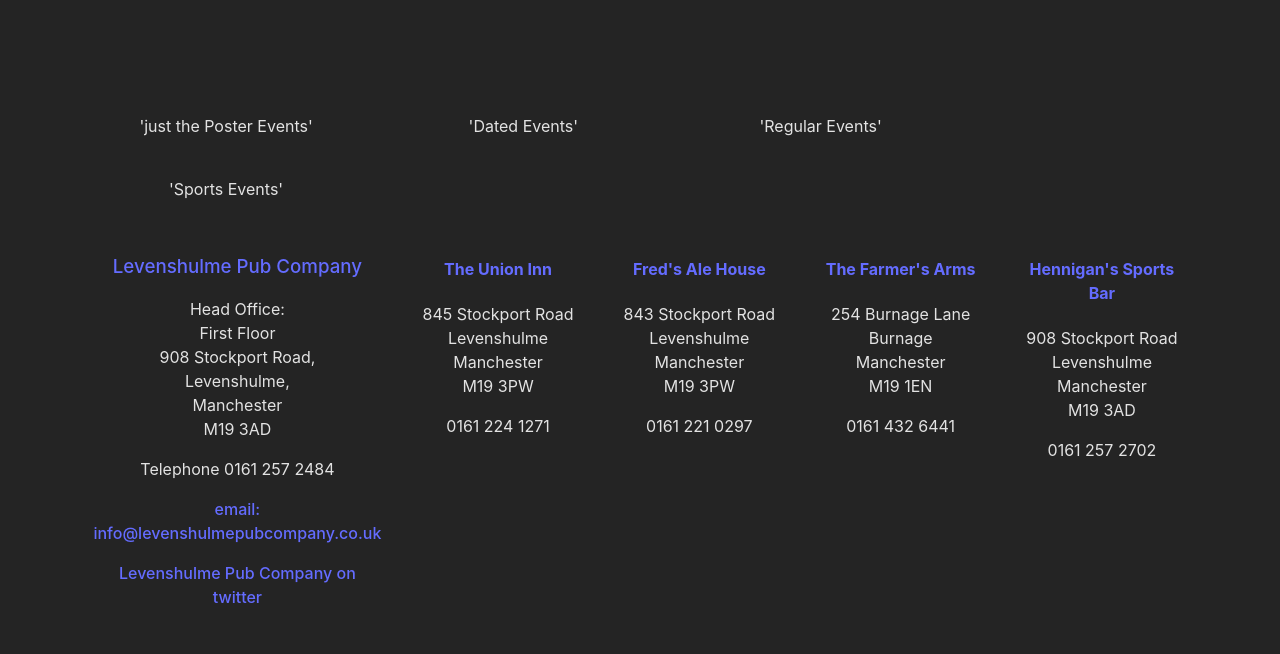
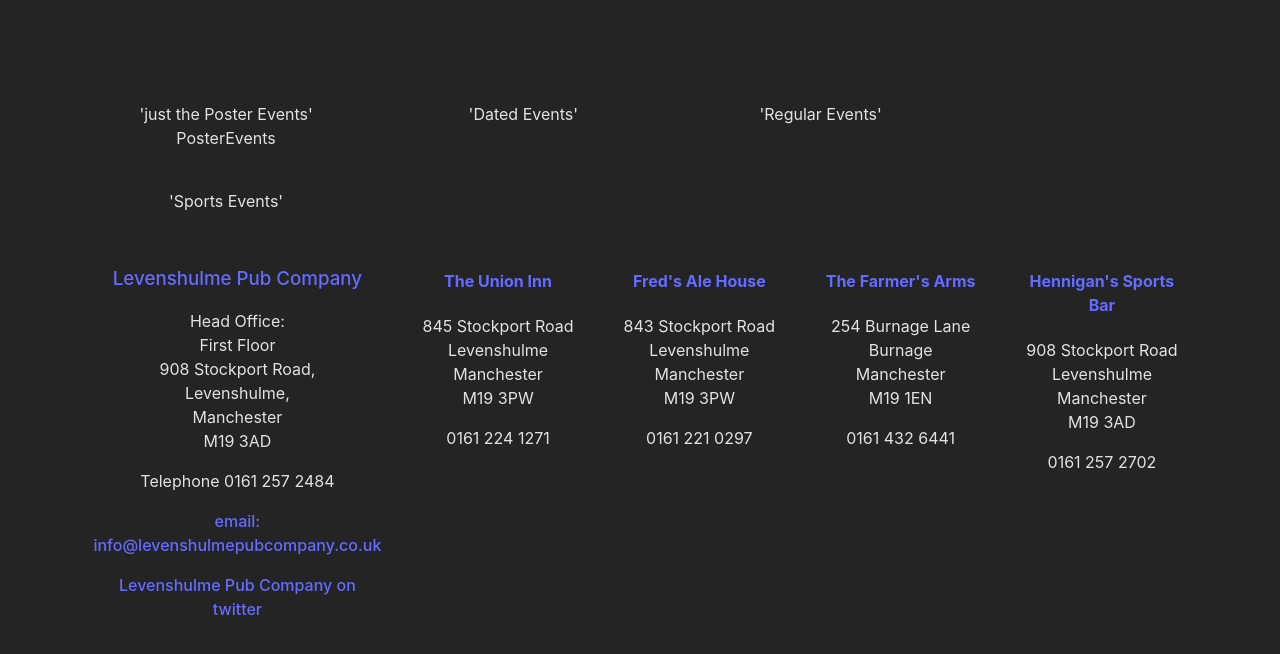
Before and after one commit to chriswright61dev/freds_rq_r6_vite, a React (Vite) app: page /events in a window 1280 px wide. Shown: the top 654 px of the page. Built offline with nearby package versions, Linux system fonts and the light colour scheme.

Commit message:
added poster event module

```diff
--- /dev/null
+++ b/src/modules/events/PosterEvents/PosterEvents.jsx
@@ -0,0 +1,5 @@
+function PosterEvents() {
+  return <div>PosterEvents</div>;
+}
+
+export default PosterEvents;
--- a/src/pages/Events.jsx
+++ b/src/pages/Events.jsx
@@ -1,7 +1,12 @@
+import PosterEvents from "../modules/events/PosterEvents/PosterEvents";
+
 function Events() {
   return (
     <div className="container">
-      <div className="info_column">'just the Poster Events'</div>
+      <div className="info_column">
+        'just the Poster Events'
+        <PosterEvents />
+      </div>
       <div className="info_column">'Dated Events'</div>
       <div className="info_column">'Regular Events' </div>
       <div className="info_column">'Sports Events'</div>
```
